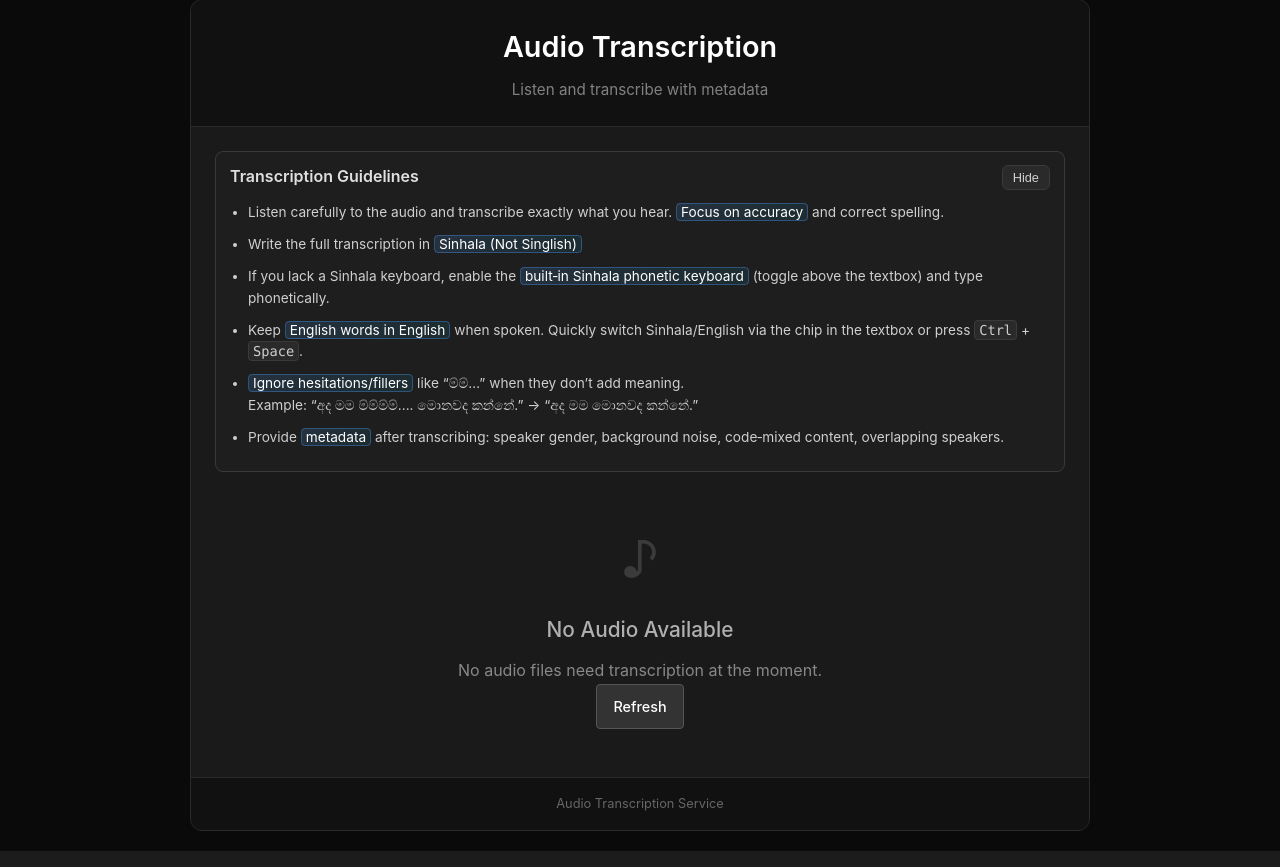
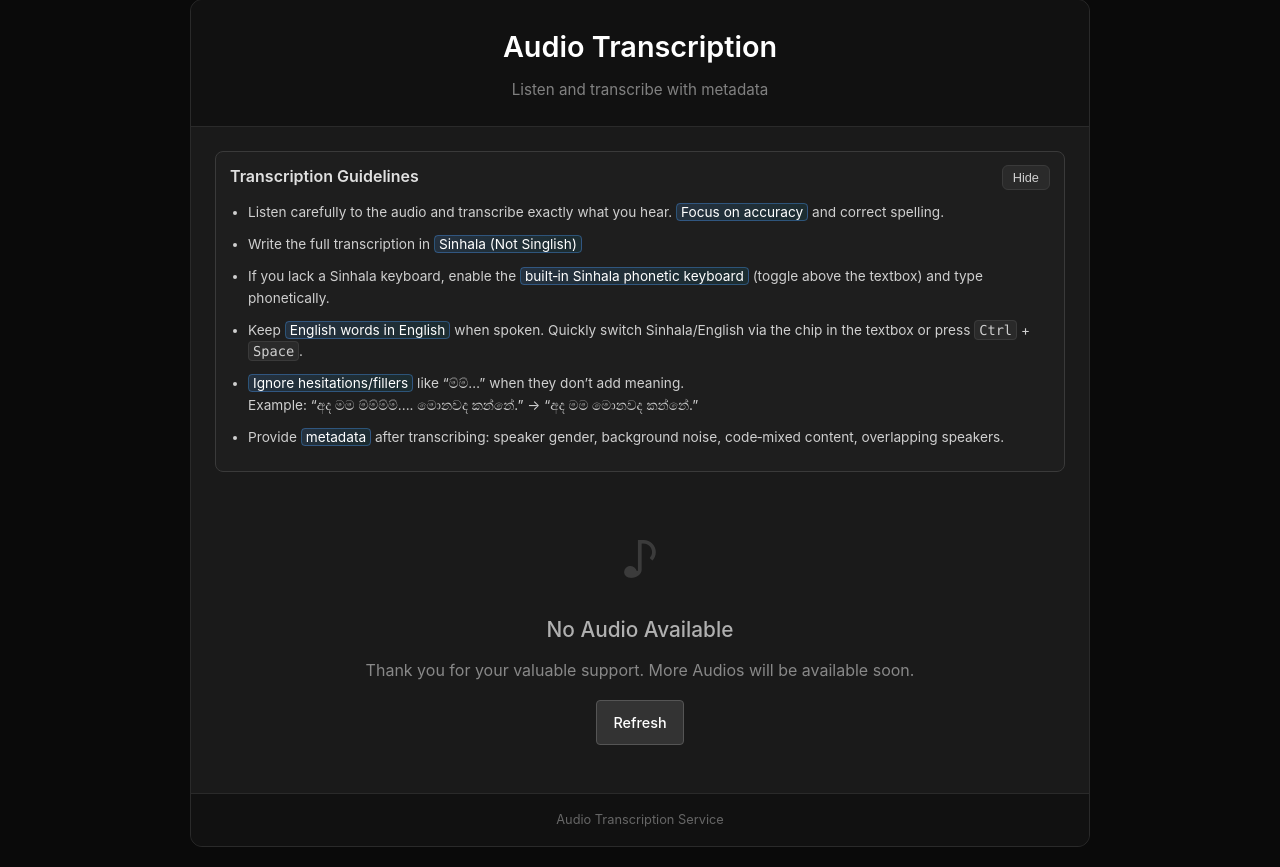
Before and after one commit to SPEAK-ASR/Transcription-Service, a FastAPI app: page / in a window 1280 px wide. Shown: the part 21-888 px from the top of the page. Run offline with FastAPI, Linux system fonts and the light colour scheme; parts of the project's set-up code (start-up, migrations or seed data) failed here and were passed over.

Commit message:
feat: ui enhancement for No Audio

```diff
--- a/static/style.css
+++ b/static/style.css
@@ -845,6 +845,10 @@ textarea {
     color: #b0b0b0;
     font-weight: 500;
     font-size: 1.3rem;
+}
+
+.no-audio p {
+    margin-bottom: 16px;
 }
 
 /* Footer */
--- a/templates/transcription.html
+++ b/templates/transcription.html
@@ -101,7 +101,7 @@
         <div class="no-audio">
             <div class="no-audio-icon">♪</div>
             <h2>No Audio Available</h2>
-            <p>No audio files need transcription at the moment.</p>
+            <p>Thank you for your valuable support. More Audios will be available soon.</p>
             <a href="/" class="btn btn-primary">Refresh</a>
         </div>
         {% endif %}
```
